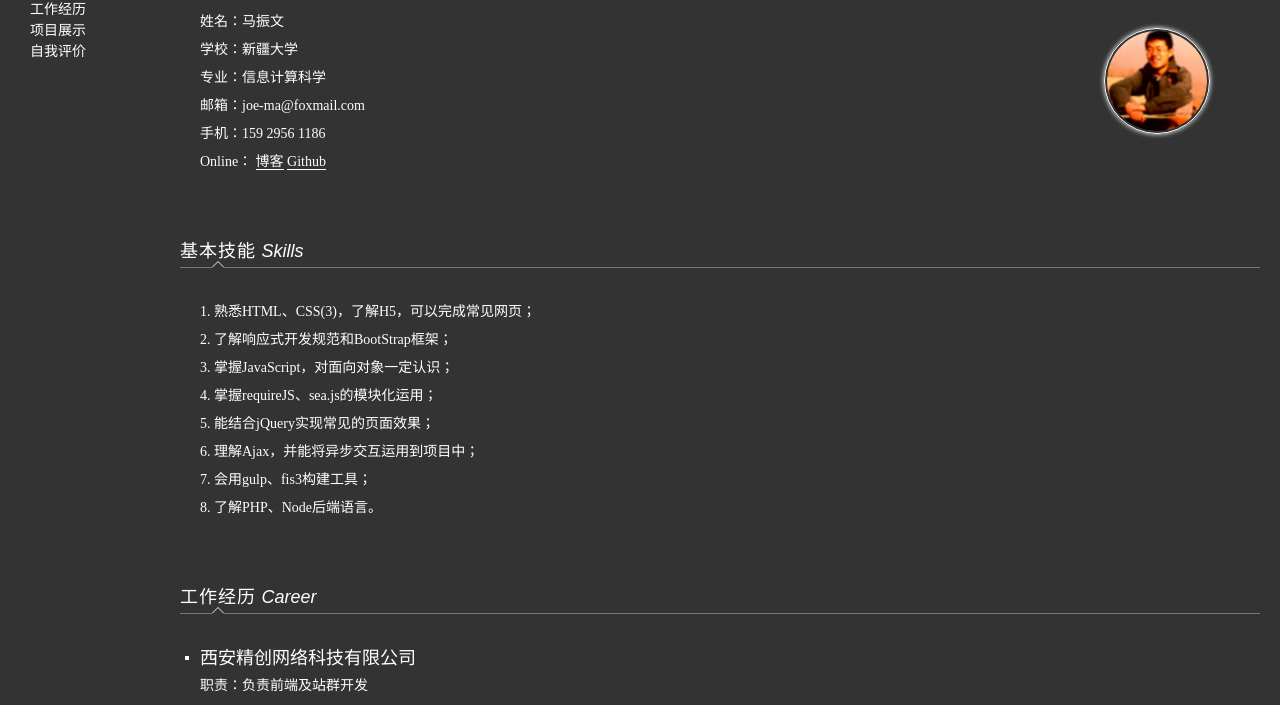
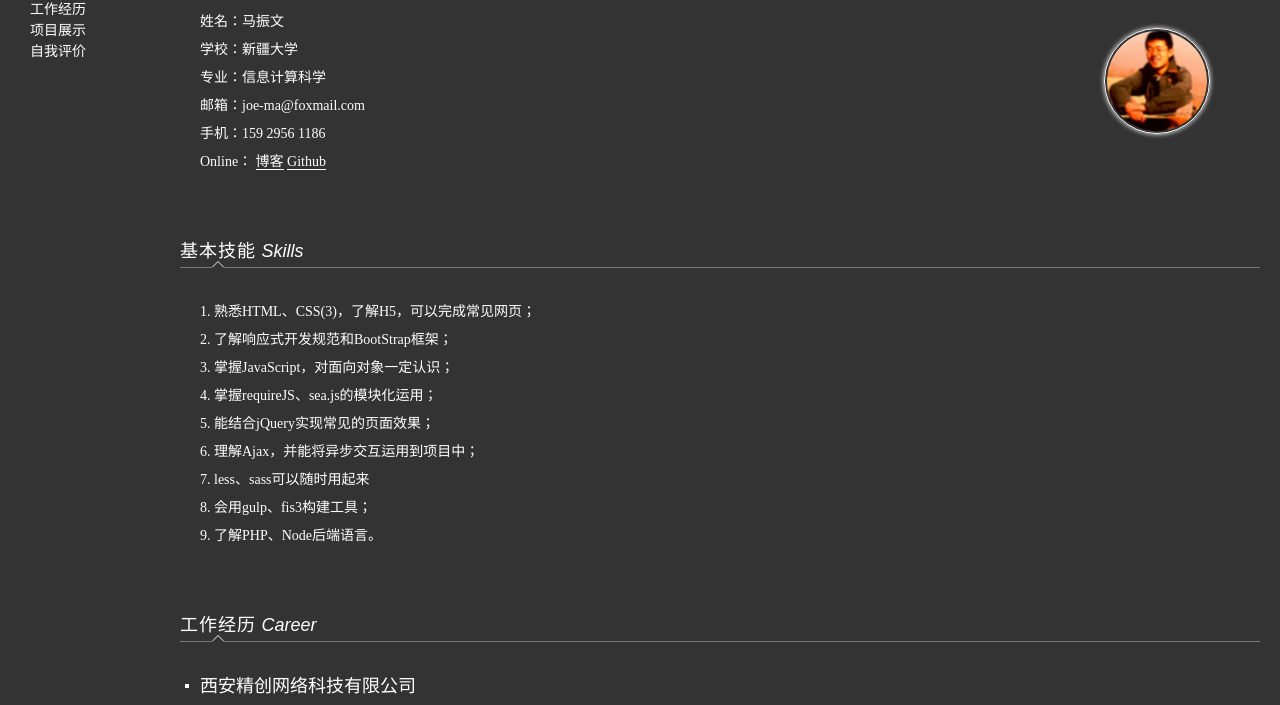
Before and after one commit to JoePony/resume, a website: page index.html in a window 1280 px wide. Shown: the part 74-779 px from the top of the page. Drawn offline with Linux system fonts and the light colour scheme.

Commit message:
modified html

```diff
--- a/index.html
+++ b/index.html
@@ -60,6 +60,7 @@
                     <li>掌握requireJS、sea.js的模块化运用；</li>
                     <li>能结合jQuery实现常见的页面效果；</li>
                     <li>理解Ajax，并能将异步交互运用到项目中；</li>
+                    <li>less、sass可以随时用起来</li>
                     <li>会用gulp、fis3构建工具；</li>
                     <li>了解PHP、Node后端语言。</li>
                 </ul>
```
